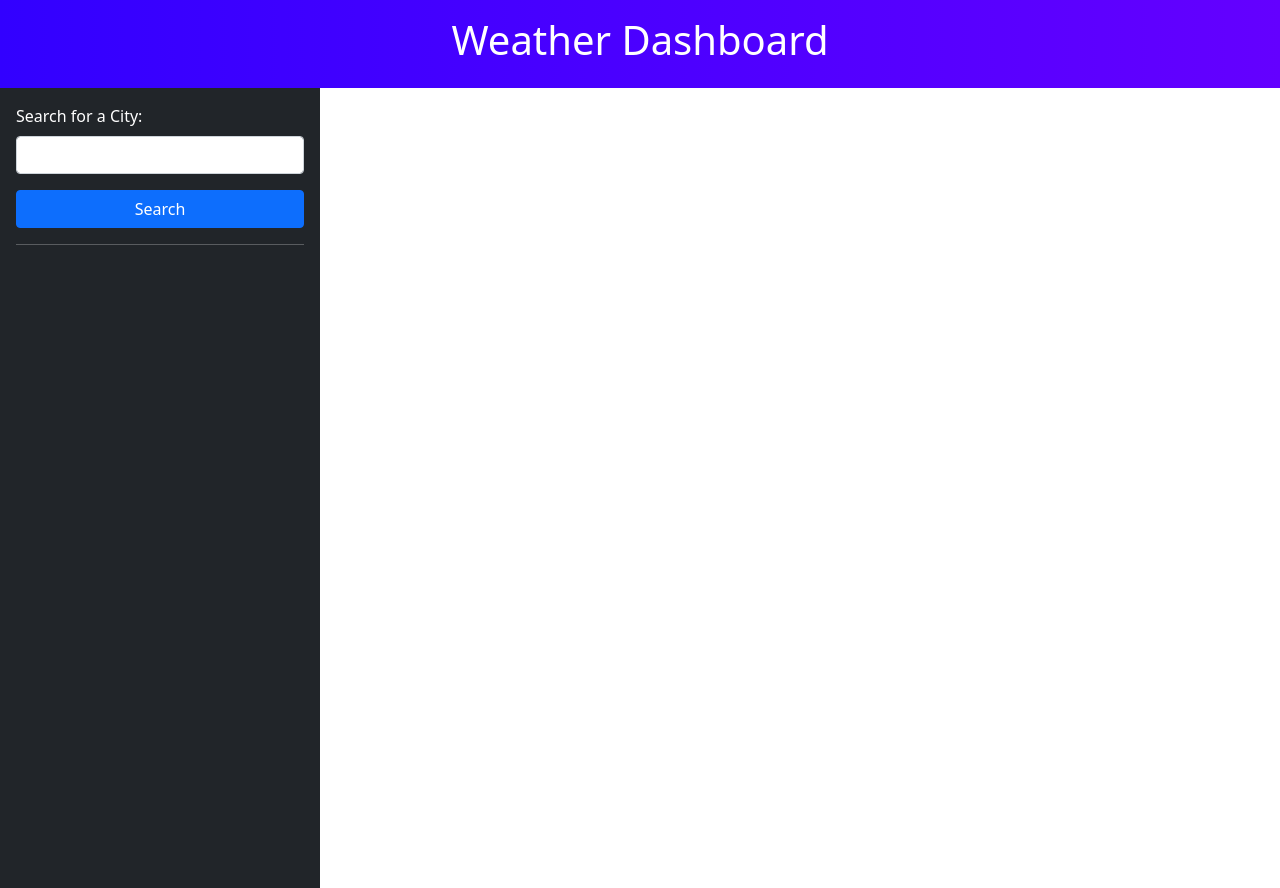
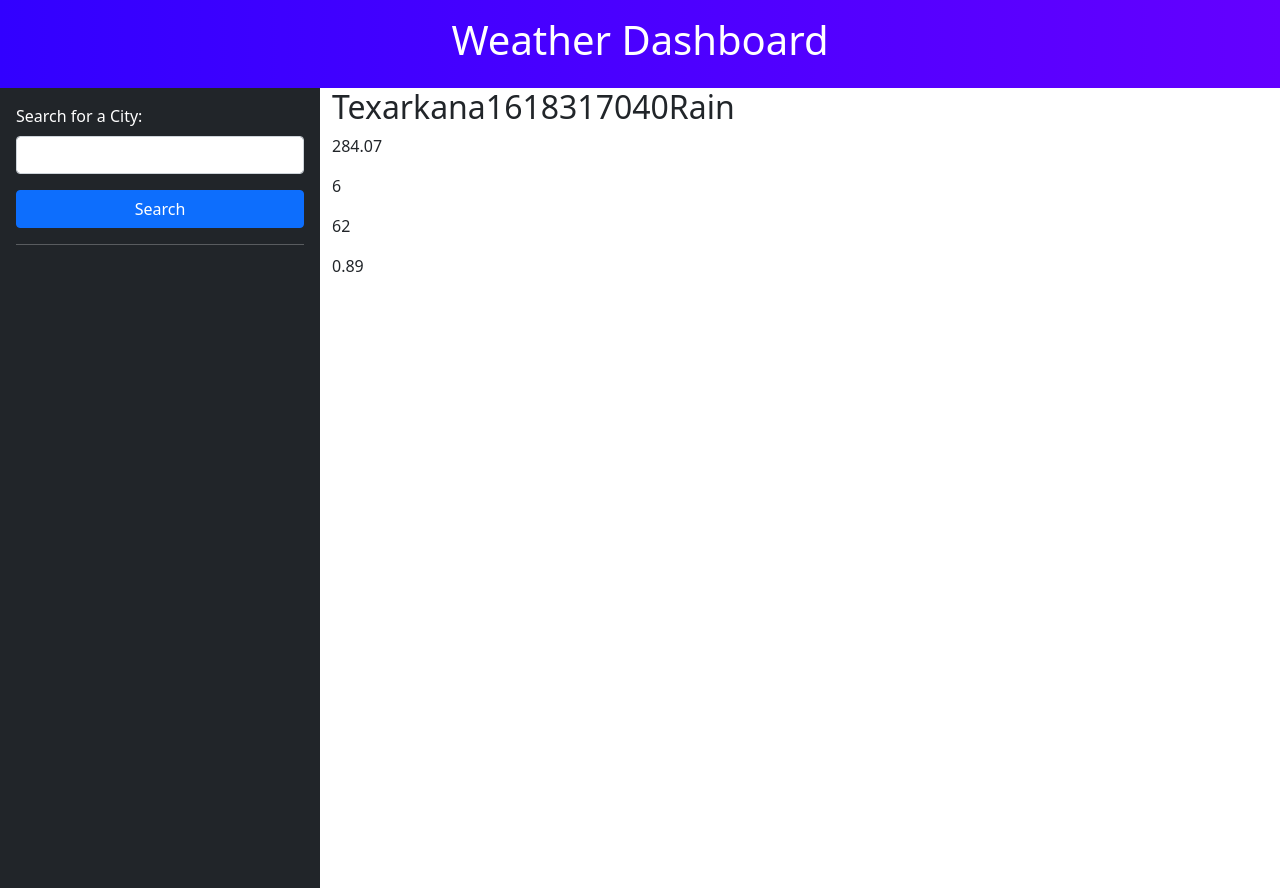
Before and after one commit to rileylum/weather-dashboard, a plain HTML site: page index.html in a window 1280 px wide. Drawn offline with nearby package versions, Linux system fonts and the light colour scheme.

Commit message:
create helper function to create boilerplate html for forecast

```diff
--- a/assets/js/app.js
+++ b/assets/js/app.js
@@ -0,0 +1,59 @@
+
+var fakeData = {
+    "lat": 33.44,
+    "lon": -94.04,
+    "timezone": "America/Chicago",
+    "timezone_offset": -21600,
+    "current": {
+        "dt": 1618317040,
+        "sunrise": 1618282134,
+        "sunset": 1618333901,
+        "temp": 284.07,
+        "feels_like": 282.84,
+        "pressure": 1019,
+        "humidity": 62,
+        "dew_point": 277.08,
+        "uvi": 0.89,
+        "clouds": 0,
+        "visibility": 10000,
+        "wind_speed": 6,
+        "wind_deg": 300,
+        "weather": [
+            {
+                "id": 500,
+                "main": "Rain",
+                "description": "light rain",
+                "icon": "10d"
+            }
+        ]
+    }
+};
+
+function createCurrentForecast(cityName, data) {
+    var currentForecastElem = document.createElement('div');
+
+    var headerElem = document.createElement('h2');
+    var tempElem = document.createElement('p');
+    var windElem = document.createElement('p');
+    var humidityElem = document.createElement('p');
+    var uvIndexElem = document.createElement('p');
+
+    headerElem.textContent = cityName + data.current.dt + data.current.weather[0].main;
+    tempElem.textContent = data.current.temp;
+    windElem.textContent = data.current.wind_speed;
+    humidityElem.textContent = data.current.humidity;
+    uvIndexElem.textContent = data.current.uvi;
+
+    currentForecastElem.appendChild(headerElem);
+    currentForecastElem.appendChild(tempElem);
+    currentForecastElem.appendChild(windElem);
+    currentForecastElem.appendChild(humidityElem);
+    currentForecastElem.appendChild(uvIndexElem);
+
+    document.querySelector('#forecast').appendChild(currentForecastElem);
+}
+
+
+createCurrentForecast('Texarkana', fakeData);
+// example get request for adelaide weather
+// fetch('https://api.openweathermap.org/data/2.5/weather?q=adelaide&appid=8d20771314feba21a1dc624717e99f62').then(function(response){return response.json();}).then(function(data){console.log(data);})
--- a/index.html
+++ b/index.html
@@ -30,7 +30,7 @@
                 </form>
                 <hr>
             </div>
-            <div class="col-12 col-md-8 col-lg-9"></div>
+            <div class="col-12 col-md-8 col-lg-9" id="forecast"></div>
         </div>
     </main>
 
```
